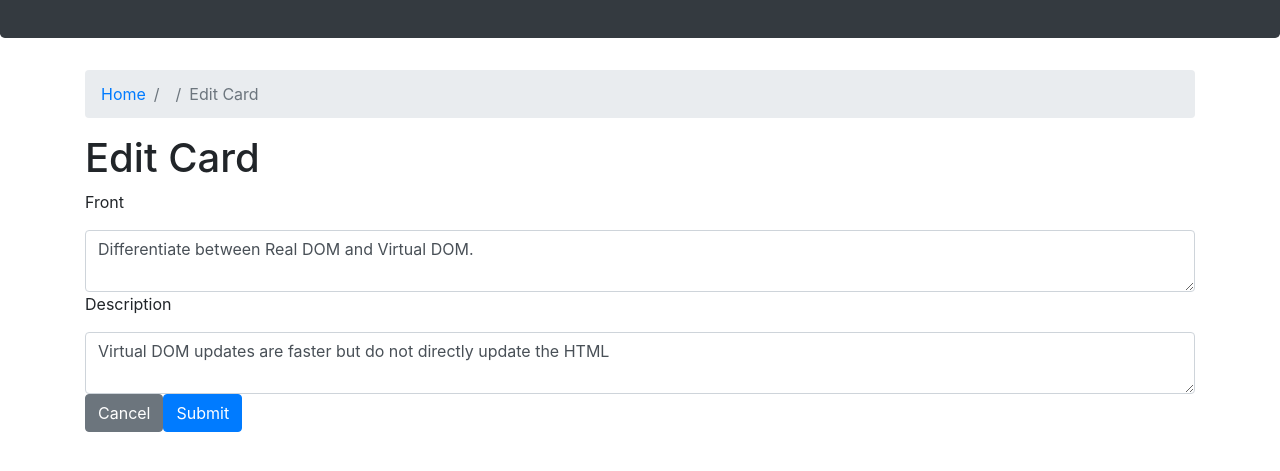
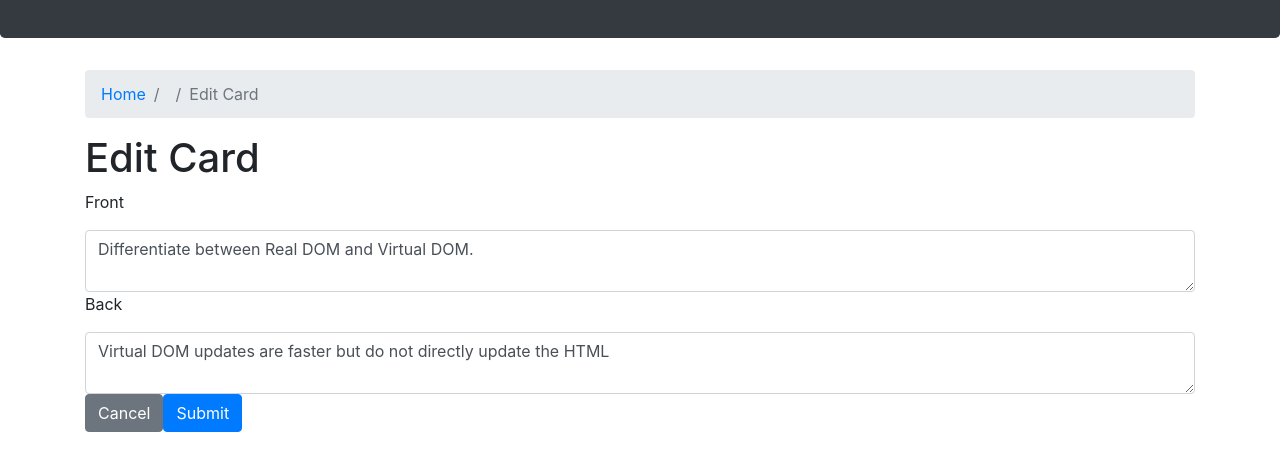
Before and after one commit to nickrizzo76/Flashcards, a React (Create React App) app: page /decks/1/cards/1/edit in a window 1280 px wide. Shown: the part 211-682 px from the top of the page. Built offline with nearby package versions, Linux system fonts and the light colour scheme; no server answers; data requests are answered from the project's data file; a web font is replaced by a local one.

Commit message:
Extracts card add/edit form into its own component.  Updates CardEdit to use the form

```diff
--- a/data/db.json
+++ b/data/db.json
@@ -20,7 +20,7 @@
     },
     {
       "id": 2,
-      "front": "How do you modify the state of a different React component?",
+      "front": "How do you modify the state of a different React component?  By modifying this card!!!",
       "back": "Not at all! State is visible to the component only.",
       "deckId": 1
     },
--- a/src/Layout/CardAdd.js
+++ b/src/Layout/CardAdd.js
@@ -50,6 +50,21 @@ function CardAdd() {
 
   return (
     <div>
+      <nav aria-label="breadcrumb">
+        <ol className="breadcrumb">
+          <li className="breadcrumb-item">
+            <Link to="/">
+              <span className="oi oi-home" /> Home
+            </Link>
+          </li>
+          <li className="breadcrumb-item">
+            <Link to={`/decks/${deckId}`}>{deck.name}</Link>
+          </li>
+          <li className="breadcrumb-item active" aria-current="page">
+            Add Card
+          </li>
+        </ol>
+      </nav>
       <h1>
         <span>{deck.name}</span>
         <span>: </span>
--- a/src/Layout/CardEdit.js
+++ b/src/Layout/CardEdit.js
@@ -4,6 +4,7 @@
 import React, { useState, useEffect } from "react";
 import { Link, useParams, useHistory } from "react-router-dom";
 import { readCard, updateCard, readDeck } from "../utils/api";
+import CardForm from "./CardForm";
 
 function CardEdit() {
   const { cardId, deckId } = useParams();
@@ -16,15 +17,8 @@ function CardEdit() {
     readCard(cardId).then(setCard);
   }, [deckId, cardId]);
 
-  const handleChange = ({ target }) => {
-    setCard({
-      ...card,
-      [target.name]: target.value,
-    });
-  };
-  const handleSubmit = (event) => {
-    event.preventDefault();
-    updateCard(card);
+  function handleSubmit(editedCard) {
+    updateCard(editedCard);
     history.push(`/decks/${deckId}`);
   };
 
@@ -32,6 +26,17 @@ function CardEdit() {
     history.goBack();
   }
 
+  console.log("Card Edit", card)
+  const form = card.id ? (
+    <CardForm
+        handleSubmit={handleSubmit}
+        handleDone={cancel}
+        initialState={card}
+        doneButtonLabel={"Cancel"}
+      />
+  ) : (
+      <p>Nothing yet</p>
+  )
   return (
     <div>
       <nav aria-label="breadcrumb">
@@ -50,34 +55,7 @@ function CardEdit() {
         </ol>
       </nav>
       <h1>Edit Card</h1>
-      <form name="edit-card" onSubmit={handleSubmit}>
-        <p>Front</p>
-        <textarea
-          id="editCardFront"
-          name="front"
-          type="text"
-          value={card.front}
-          onChange={handleChange}
-          className="form-control"
-          placeholder="Front text of card"
-        />
-        <p>Description</p>
-        <textarea
-          id="editCardBack"
-          name="back"
-          type="text"
-          value={card.back}
-          onChange={handleChange}
-          className="form-control"
-          placeholder="Back text of card"
-        />
-        <button onClick={cancel} type="button" className="btn btn-secondary">
-          Cancel
-        </button>
-        <button type="submit" className="btn btn-primary">
-          Submit
-        </button>
-      </form>
+      {form}
     </div>
   );
 }
--- /dev/null
+++ b/src/Layout/CardForm.js
@@ -0,0 +1,57 @@
+import React, { useState, useEffect } from "react";
+
+function CardForm({
+  handleSubmit,
+  handleDone,
+  initialState,
+  doneButtonLabel = "Done",
+}) {
+  const [card, setCard] = useState(initialState);
+
+  const handleChange = ({ target }) => {
+    setCard({
+      ...card,
+      [target.name]: target.value,
+    });
+  };
+
+  function submitHandler(event) {
+    event.preventDefault();
+    event.stopPropagation();
+    handleSubmit({ ...card });
+    setCard({ front: "", back: "" });
+  }
+
+  return (
+    <form name="card-form" onSubmit={submitHandler}>
+      <p>Front</p>
+      <textarea
+        id="card-front"
+        name="front"
+        type="text"
+        value={card.front}
+        onChange={handleChange}
+        className="form-control"
+        placeholder="Front text of card"
+      />
+      <p>Back</p>
+      <textarea
+        id="card-back"
+        name="back"
+        type="text"
+        value={card.back}
+        onChange={handleChange}
+        className="form-control"
+        placeholder="Back text of card"
+      />
+      <button onClick={handleDone} type="button" className="btn btn-secondary">
+        {doneButtonLabel}
+      </button>
+      <button type="submit" className="btn btn-primary">
+        Submit
+      </button>
+    </form>
+  );
+}
+
+export default CardForm;
```
